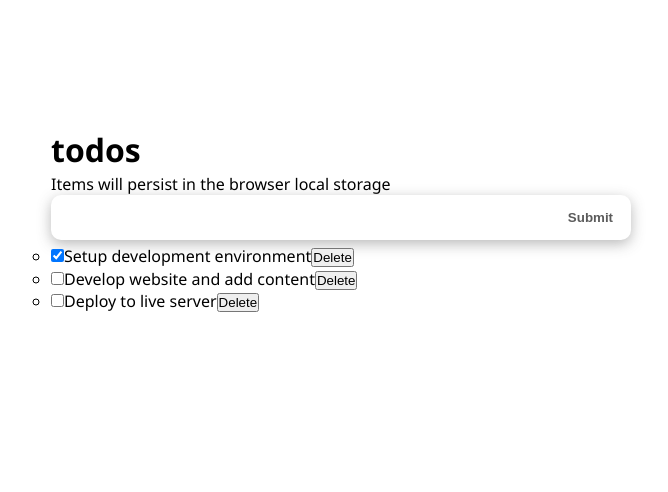
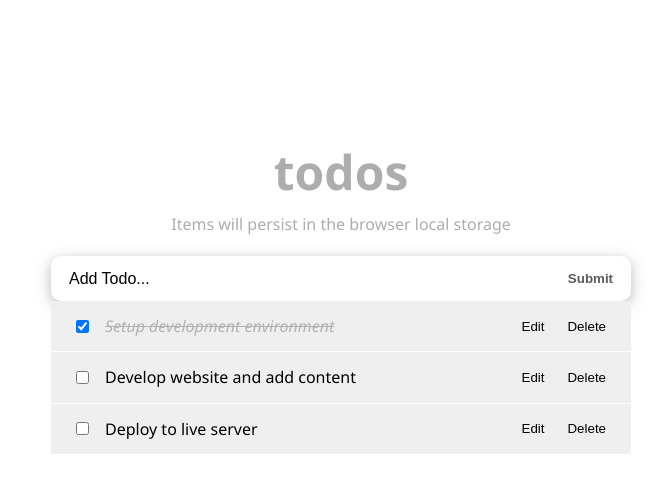
Before and after one commit to kkolade/react-todo-app, a React (Vite) app: page / in a window 1280 px wide. Shown: the top 492 px of the page, without its empty margins (299-967 px from the left). Built offline with nearby package versions, Linux system fonts and the light colour scheme.

Commit message:
Implementing the edit button

```diff
--- a/package.json
+++ b/package.json
@@ -10,7 +10,8 @@
   },
   "dependencies": {
     "react": "^18.2.0",
-    "react-dom": "^18.2.0"
+    "react-dom": "^18.2.0",
+    "uuid": "^9.0.0"
   },
   "devDependencies": {
     "@types/react": "^18.0.27",
--- a/src/components/Header.jsx
+++ b/src/components/Header.jsx
@@ -1,6 +1,14 @@
+import styles from '../styles/Header.module.css';
+
 const Header = () => {
+  const headerStyle = {
+    padding: '20px 0',
+    lineHeight: '1.5em',
+    color: '#aeadad',
+    textAlign: 'center',
+  };
   return (
-    <header>
+    <header style={headerStyle} className={styles.header}>
       <h1>todos</h1>
       <p>Items will persist in the browser local storage</p>
     </header>
--- a/src/components/InputTodo.jsx
+++ b/src/components/InputTodo.jsx
@@ -1,17 +1,30 @@
-const InputTodo = () => {
+import { useState } from 'react';
+const InputTodo = ({ addTodoItem }) => {
+  const [title, setTitle] = useState('');
+  const handleChange = (e) => {
+    setTitle(e.target.value);
+  };
+
+  const handleSubmit = (e) => {
+    e.preventDefault();
+    if (title.trim()) {
+      addTodoItem(title);
+      setTitle('');
+    } else {
+      alert('Please add item');
+    }
+  };
   return (
-    <>
-      <form className="form-container">
-        {/* <form onSubmit={handleSubmit} className="form-container"> */}
-        <input
-          // ...
-          className="input-text"
-        />
-        <button className="input-submit">Submit</button>
-      </form>
-      <span className="submit-warning"></span>
-      {/* <span className="submit-warning">{message}</span> */}
-    </>
+    <form onSubmit={handleSubmit} className="form-container">
+      <input
+        type="text"
+        placeholder="Add Todo..."
+        value={title}
+        onChange={handleChange}
+        className="input-text"
+      />
+      <button className="input-submit">Submit</button>
+    </form>
   );
 };
 export default InputTodo;
--- a/src/components/TodoItem.jsx
+++ b/src/components/TodoItem.jsx
@@ -1,13 +1,56 @@
-const TodoItem = ({ itemProps, handleChange, delTodo }) => {
+import { useState } from 'react';
+import styles from '../styles/TodoItem.module.css';
+
+const TodoItem = ({ itemProps, handleChange, delTodo, setUpdate }) => {
+  const [editing, setEditing] = useState(false);
+
+  const handleEditing = () => {
+    setEditing(true);
+  };
+
+  const completedStyle = {
+    fontStyle: 'italic',
+    color: '#595959',
+    opacity: 0.4,
+    textDecoration: 'line-through',
+  };
+
+  let viewMode = {};
+  let editMode = {};
+  if (editing) {
+    viewMode.display = 'none';
+  } else {
+    editMode.display = 'none';
+  }
+
+  const handleUpdatedDone = (e) => {
+    if (e.key === 'Enter') {
+      setEditing(false);
+    }
+  };
+
   return (
-    <li>
+    <li className={styles.item} style={viewMode}>
+      <div className={styles.content}>
+        <input
+          type="checkbox"
+          checked={itemProps.completed}
+          onChange={() => handleChange(itemProps.id)}
+        />
+        <span style={itemProps.completed ? completedStyle : null}>
+          {itemProps.title}
+        </span>
+        <button onClick={handleEditing}>Edit</button>
+        <button onClick={() => delTodo(itemProps.id)}>Delete</button>
+      </div>
       <input
-        type="checkbox"
-        checked={itemProps.completed}
-        onChange={() => handleChange(itemProps.id)}
+        type="text"
+        value={itemProps.title}
+        className={styles.textInput}
+        style={editMode}
+        onChange={(e) => setUpdate(e.target.value, itemProps.id)}
+        onKeyDown={handleUpdatedDone}
       />
-      {itemProps.title}
-      <button onClick={() => delTodo(itemProps.id)}>Delete</button>
     </li>
   );
 };
--- a/src/components/TodosList.jsx
+++ b/src/components/TodosList.jsx
@@ -1,7 +1,7 @@
 import React from 'react';
 import TodoItem from './TodoItem';
 
-function TodosList({ todosProps, handleChange, delTodo }) {
+function TodosList({ todosProps, handleChange, delTodo, setUpdate }) {
   return (
     <div>
       <ul>
@@ -12,6 +12,7 @@ function TodosList({ todosProps, handleChange, delTodo }) {
               itemProps={todo}
               handleChange={handleChange}
               delTodo={delTodo}
+              setUpdate={setUpdate}
             />
           ))}
         </ul>
--- a/src/components/TodosLogic.jsx
+++ b/src/components/TodosLogic.jsx
@@ -1,20 +1,22 @@
 import { useState } from 'react';
+import { v4 as uuidv4 } from 'uuid';
 import InputTodo from './InputTodo';
 import TodosList from './TodosList';
+
 const TodosLogic = () => {
   const [todos, setTodos] = useState([
     {
-      id: 1,
+      id: uuidv4(),
       title: 'Setup development environment',
       completed: true,
     },
     {
-      id: 2,
+      id: uuidv4(),
       title: 'Develop website and add content',
       completed: false,
     },
     {
-      id: 3,
+      id: uuidv4(),
       title: 'Deploy to live server',
       completed: false,
     },
@@ -42,13 +44,34 @@ const TodosLogic = () => {
     ]);
   };
 
+  const addTodoItem = (title) => {
+    const newTodo = {
+      id: uuidv4(),
+      title: title,
+      completed: false,
+    };
+    setTodos([...todos, newTodo]);
+  };
+
+  const setUpdate = (updatedTitle, id) => {
+    setTodos(
+      todos.map((todo) => {
+        if (todo.id === id) {
+          todo.title = updatedTitle;
+        }
+        return todo;
+      })
+    );
+  };
+
   return (
     <div>
-      <InputTodo />
+      <InputTodo addTodoItem={addTodoItem} />
       <TodosList
         todosProps={todos}
         handleChange={handleChange}
         delTodo={delTodo}
+        setUpdate={setUpdate}
       />
     </div>
   );
--- /dev/null
+++ b/src/styles/Header.module.css
@@ -0,0 +1,8 @@
+.header h1 {
+  font-size: 3rem;
+  font-weight: 600;
+  margin-bottom: 1rem;
+  line-height: 1em;
+  text-transform: lowercase;
+  text-align: center;
+}
--- /dev/null
+++ b/src/styles/TodoItem.module.css
@@ -0,0 +1,33 @@
+.item {
+  font-size: 1rem;
+  list-style-type: none;
+  padding: 14px 25px;
+  border-bottom: 1px solid #fff;
+  background: #f0efef;
+}
+.content {
+  display: flex;
+  justify-content: space-between;
+  align-items: center;
+  gap: 1rem;
+}
+.content span {
+  flex: 1;
+  order: 1;
+}
+.content button {
+  cursor: pointer;
+  background: transparent;
+  order: 2;
+  outline: none;
+  outline: none;
+  border: none;
+  margin-left: 7px;
+}
+
+.textInput {
+  width: 100%;
+  padding: 10px;
+  border: 1px solid #dfdfdf;
+  outline: none;
+}
```
Also changed, not shown: 1 other file (tests, documents, lock files or other folders).
